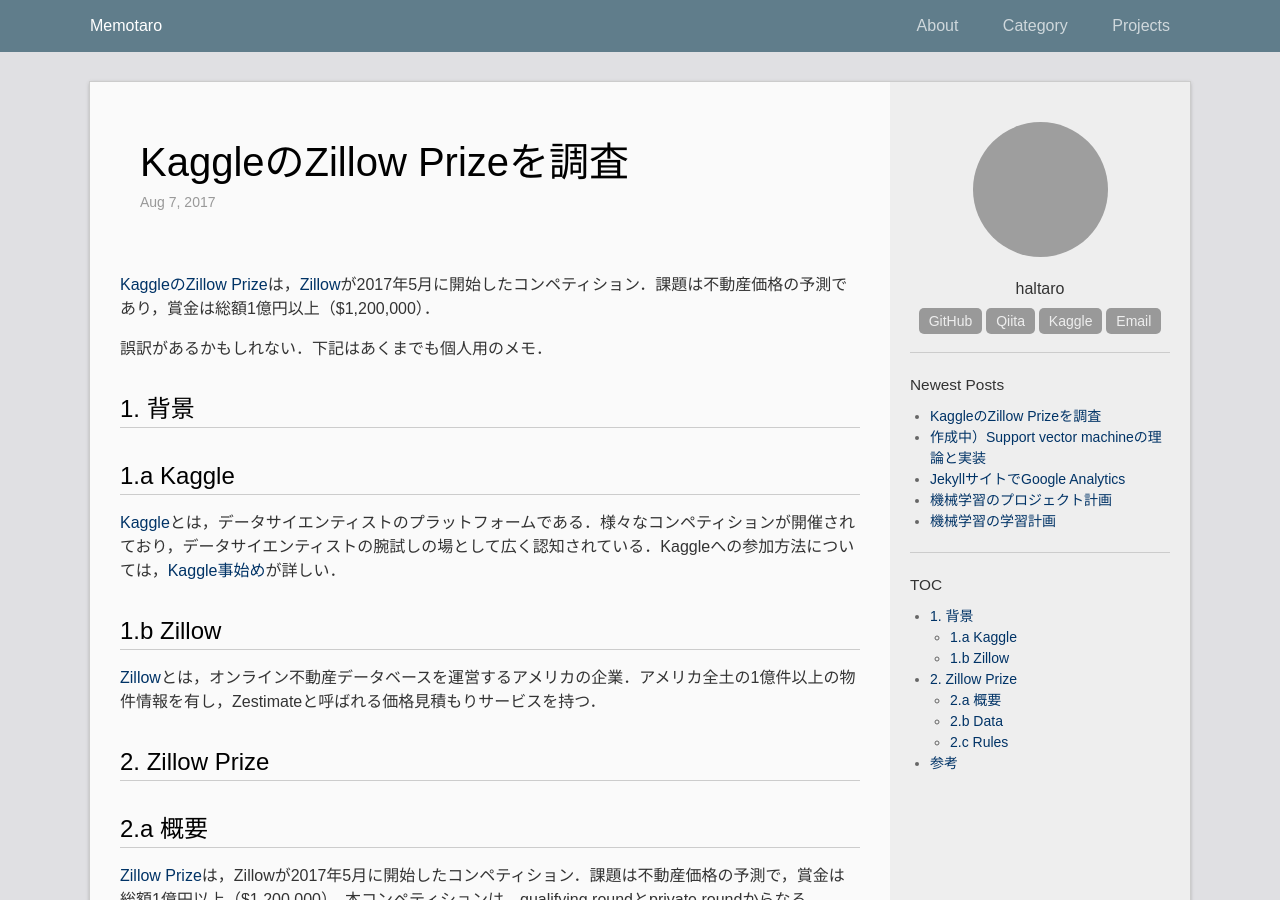
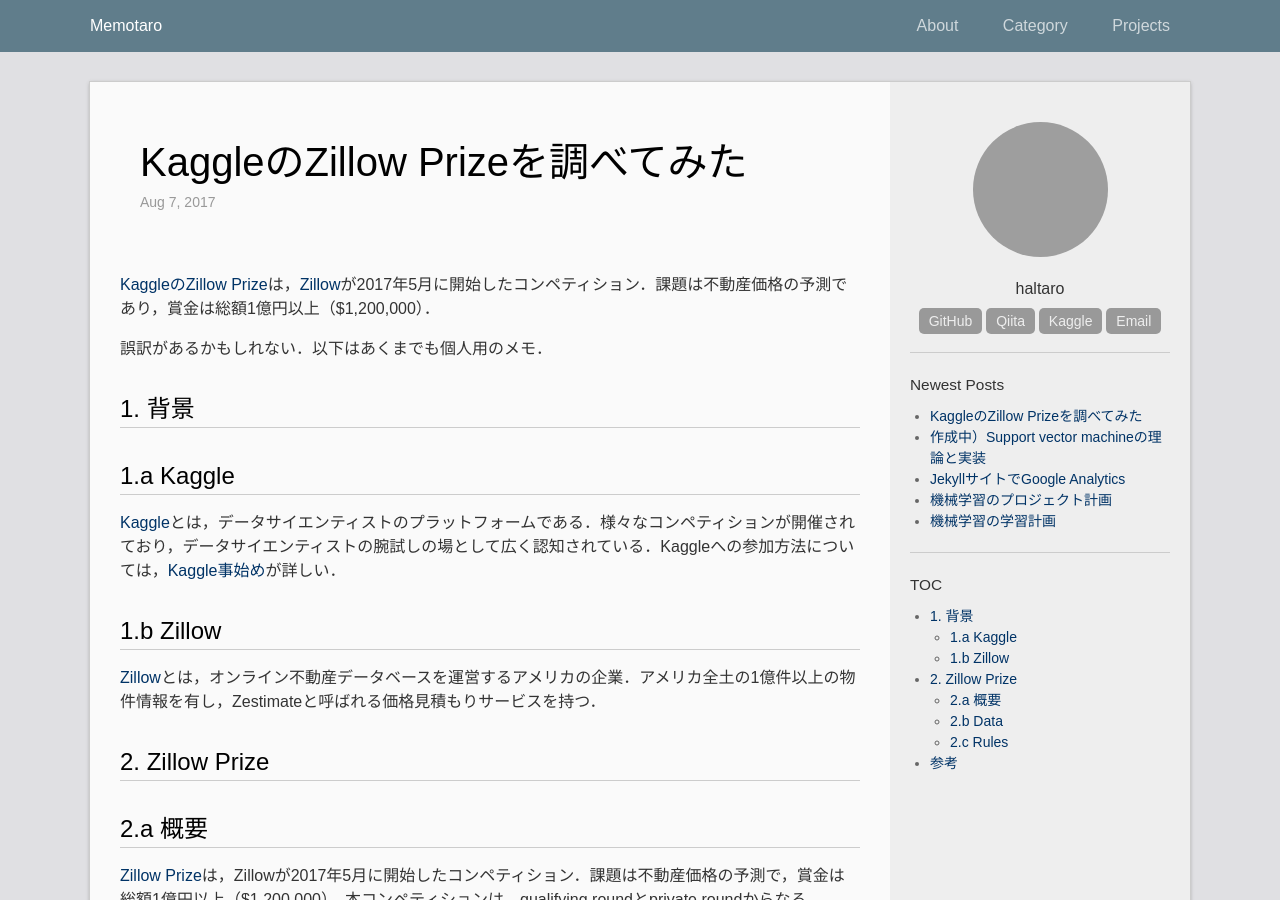
Before and after one commit to madoreenu/haltaro.github.io, a Jekyll site: the page built from _posts/2017-08-07-zillow-conpetition.md, in a window 1280 px wide and 900 px high. Built offline with Jekyll 4.4.1, drawn with Linux system fonts in a browser that asks for light colours; formulas are drawn with MathJax 3; some of the changed text lies outside the part shown; grey boxes are pictures that could not be loaded.

Commit message:
Update zillow post

```diff
--- a/_posts/2017-08-07-zillow-conpetition.md
+++ b/_posts/2017-08-07-zillow-conpetition.md
@@ -1,6 +1,6 @@
 ---
 layout: post
-title: KaggleのZillow Prizeを調査
+title: KaggleのZillow Prizeを調べてみた
 updated: 2017-08-07 18:00
 categories:
  - machine learning
@@ -8,7 +8,7 @@ categories:
 
 [KaggleのZillow Prize](https://www.kaggle.com/c/zillow-prize-1)は，[Zillow](https://www.zillow.com/)が2017年5月に開始したコンペティション．課題は不動産価格の予測であり，賞金は総額1億円以上（$1,200,000）．
 
-誤訳があるかもしれない．下記はあくまでも個人用のメモ．
+誤訳があるかもしれない．以下はあくまでも個人用のメモ．
 
 # 1. 背景
 
```
Also changed, not shown: other parts of _posts/2017-08-07-zillow-conpetition.md (+3 -3 lines).
